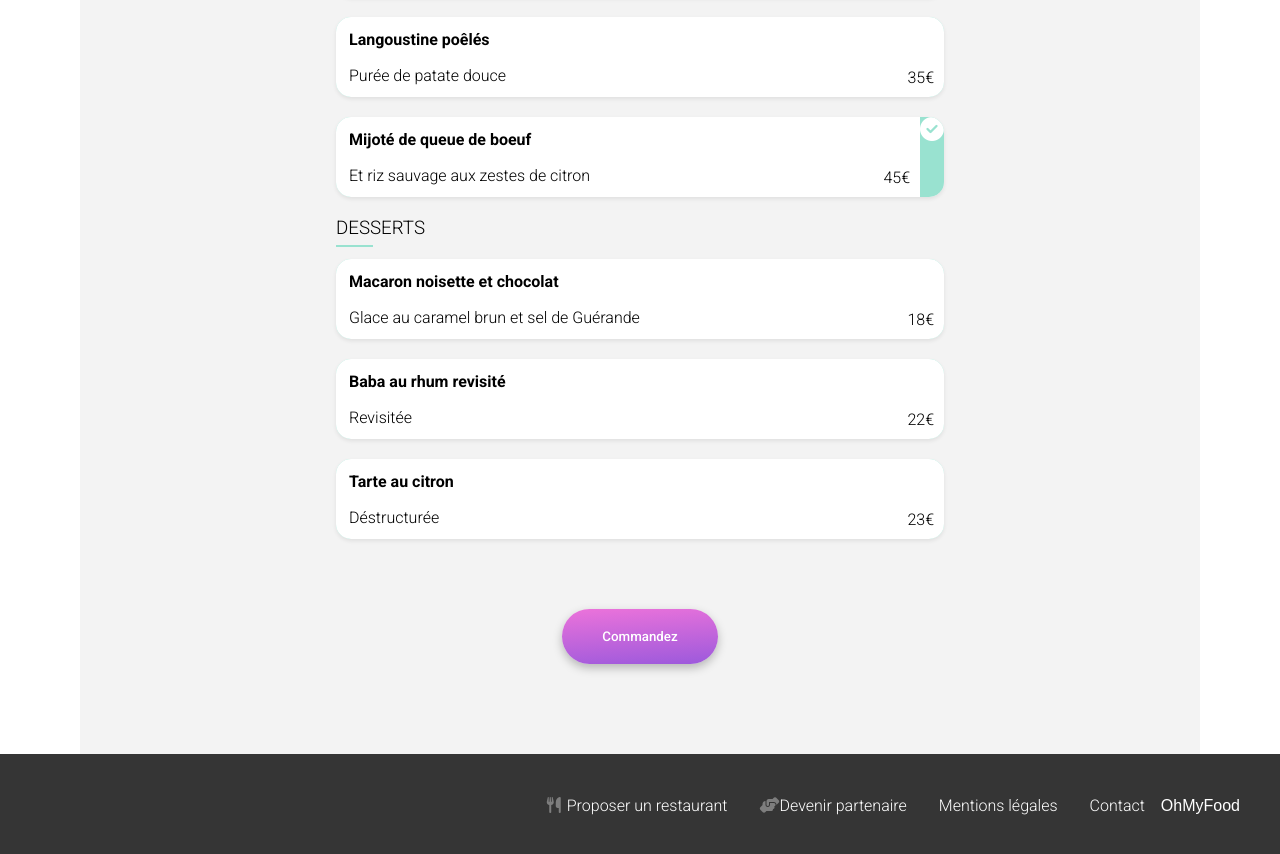
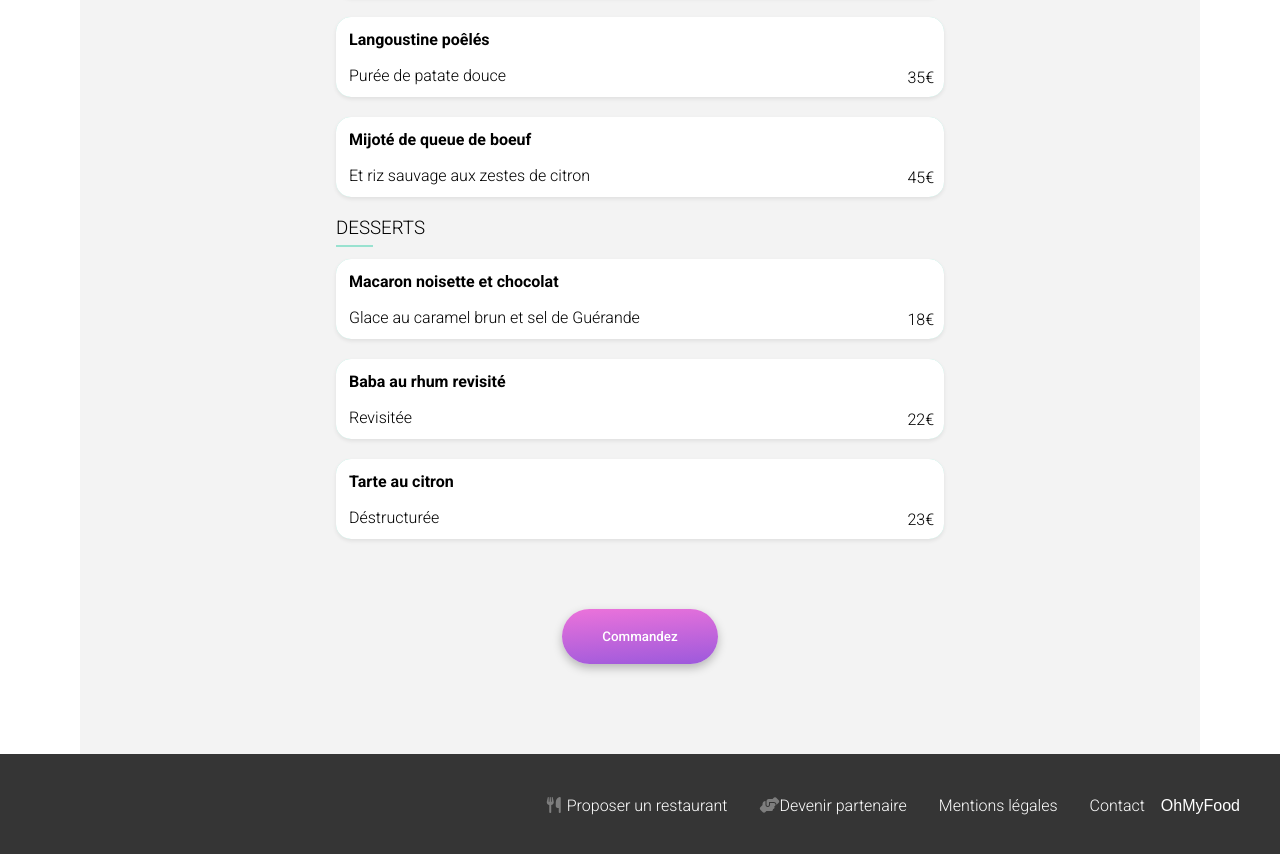
Before and after one commit to samakunchan/ohmyfood, a website: page menu-la-note-enchantee.html in a window 1280 px wide. Shown: the part 901-1755 px from the top of the page. Drawn offline with Linux system fonts and the light colour scheme; a web font is replaced by a local one.

Commit message:
fix: page la note enchanté

```diff
--- a/menu-la-note-enchantee.html
+++ b/menu-la-note-enchantee.html
@@ -230,7 +230,9 @@
                           </div>
                           <span id="prixPlat3" class="price">45€</span>
                         </div>
-                        <i class="fas fa-check-circle"></i>
+                        <div class="menu-show">
+                          <i class="fas fa-check-circle"></i>
+                        </div>
                       </div>
                     </div>
                   </article>
```
